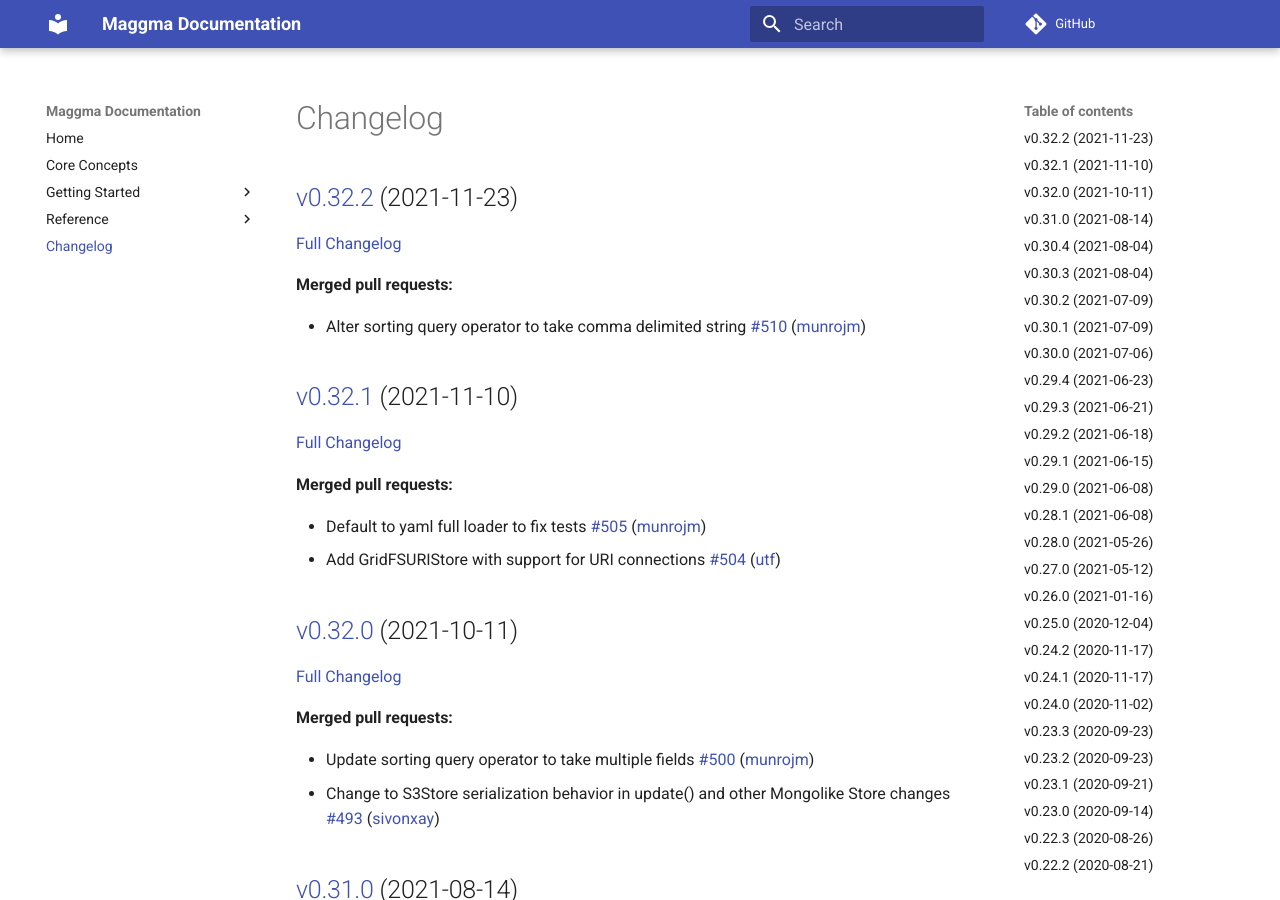
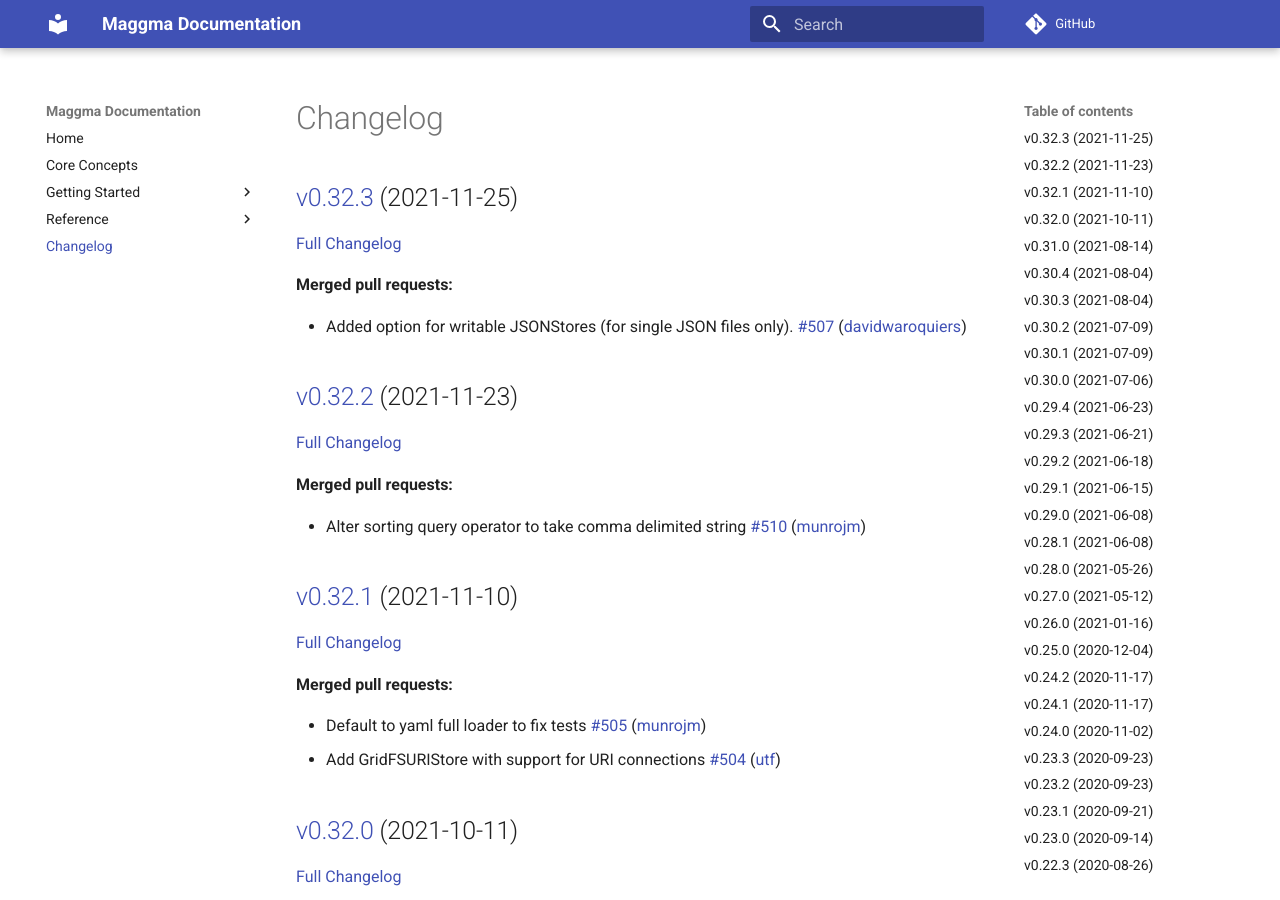
Before and after one commit to materialsproject/maggma, an MkDocs documentation site: the page built from docs/CHANGELOG.md, in a window 1280 px wide and 900 px high. Built offline with MkDocs 1.6.1 and Material for MkDocs 9.7.7, drawn with Linux system fonts in a browser that asks for light colours; comment, search, counter and statistics services are not loaded.

Commit message:
Updated CHANGELOG.md

```diff
--- a/docs/CHANGELOG.md
+++ b/docs/CHANGELOG.md
@@ -1,4 +1,12 @@
 # Changelog
+
+## [v0.32.3](https://github.com/materialsproject/maggma/tree/v0.32.3) (2021-11-25)
+
+[Full Changelog](https://github.com/materialsproject/maggma/compare/v0.32.2...v0.32.3)
+
+**Merged pull requests:**
+
+- Added option for writable JSONStores \(for single JSON files only\). [\#507](https://github.com/materialsproject/maggma/pull/507) ([davidwaroquiers](https://github.com/davidwaroquiers))
 
 ## [v0.32.2](https://github.com/materialsproject/maggma/tree/v0.32.2) (2021-11-23)
 
```
